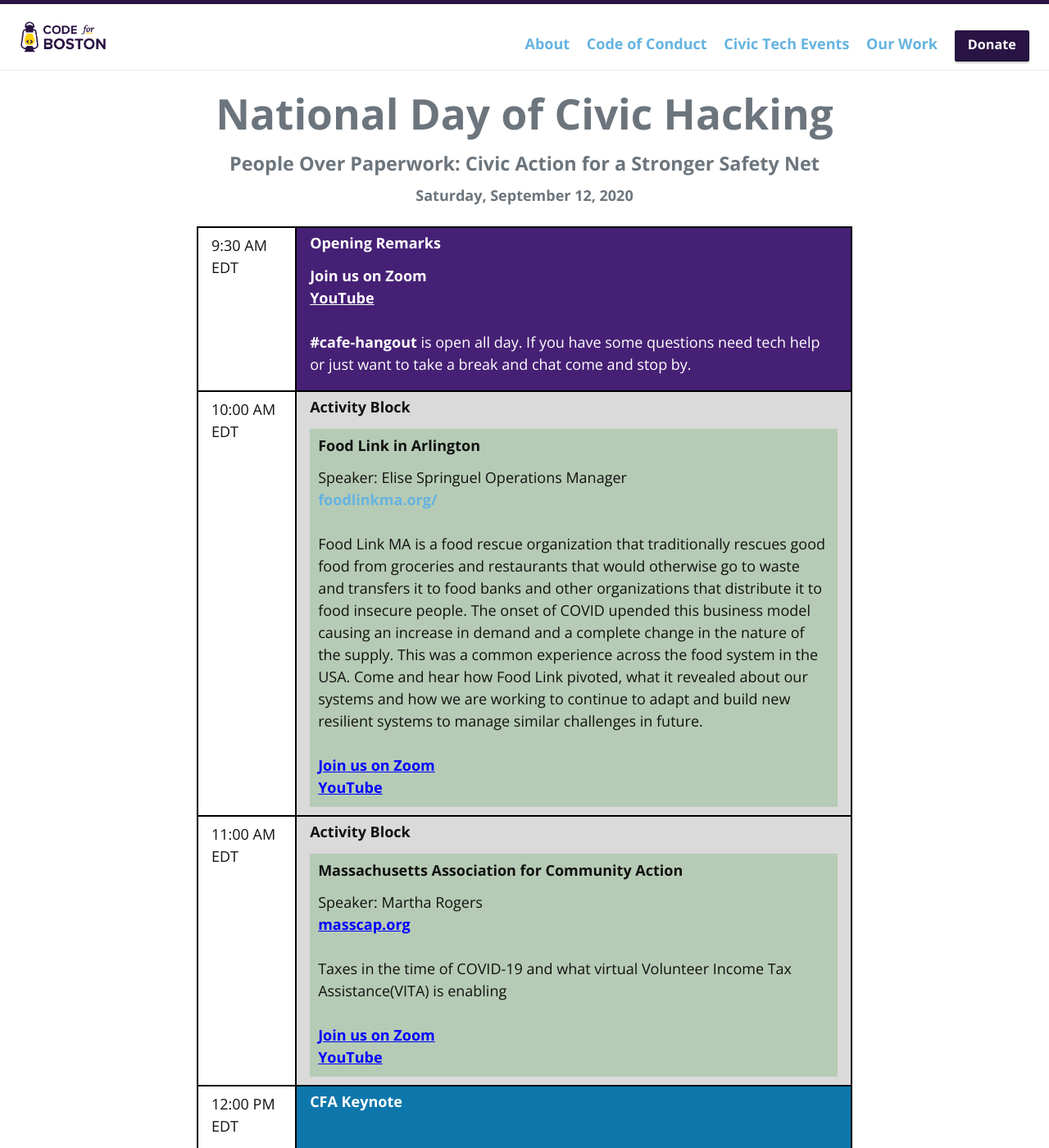
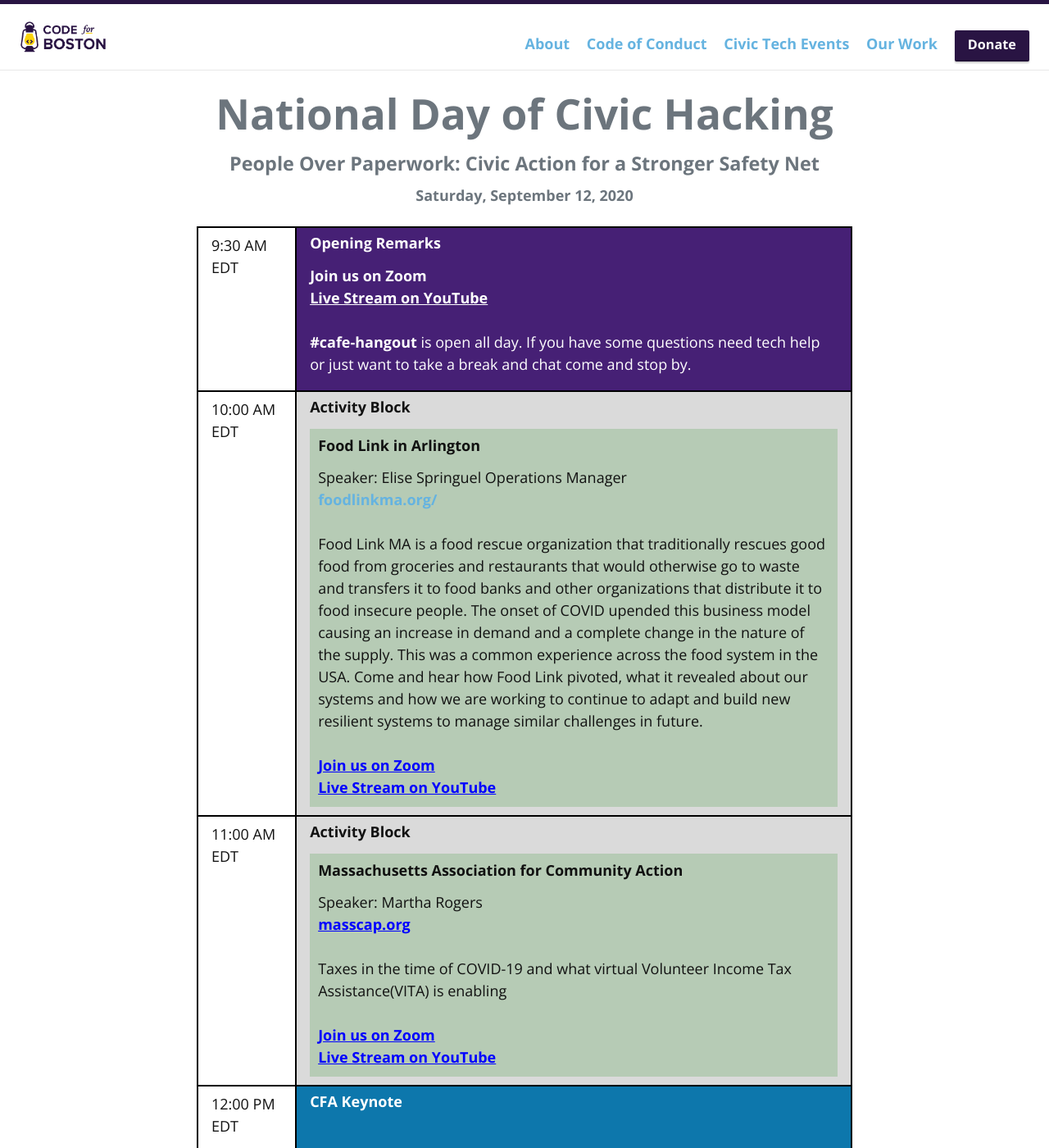
Before and after one commit to codeforboston/codeforboston.org, a Jekyll site: the page built from ndoch.html, in a window 1280 px wide and 1400 px high. Shown: the whole window at 82% size. Built offline with Jekyll 4.4.1, drawn with Linux system fonts in a browser that asks for light colours; nearby versions of some CDN libraries; some of the changed text lies outside the part shown.

Commit message:
Updated youtube links and add Opening Zoom link

```diff
--- a/ndoch.html
+++ b/ndoch.html
@@ -140,13 +140,13 @@
           Opening Remarks
         </h5>
         <div>
-          <a target="_blank" style="color: white;">
+          <a href="https://codeforamerica.zoom.us/j/94694143140?pwd=YXBkMEZXUlg3RTRwV0wxOFBIQ1pBdz09" target="_blank" style="color: white;">
             Join us on Zoom
           </a>
         </div>
         <div>
           <a href="https://www.youtube.com/watch?v=QdUv6oGgfmY&feature=youtu.be" target="_blank" style="color: white;">
-            <u>YouTube</u>
+            <u>Live Stream on YouTube</u>
           </a>
         </div>
 
@@ -196,7 +196,7 @@
           <div>
             <a target="_blank" style="text-decoration: underline; color: blue;">Join us on Zoom</a>
             <br />
-            <a target="_blank" style="text-decoration: underline; color: blue;">YouTube</a>
+            <a href="https://www.youtube.com/watch?v=HejfO9Hm1TI" target="_blank" style="text-decoration: underline; color: blue;">Live Stream on YouTube</a>
           </div>
         </div>
       </td>
@@ -233,7 +233,7 @@
           <div>
             <a target="_blank" style="text-decoration: underline; color: blue;">Join us on Zoom</a>
             <br />
-            <a target="_blank" style="text-decoration: underline; color: blue;">YouTube</a>
+            <a href="https://www.youtube.com/watch?v=QXloM37o7p4" target="_blank" style="text-decoration: underline; color: blue;">Live Stream on YouTube</a>
           </div>
         </div>
       </td>
@@ -317,7 +317,7 @@
           <div>
             <a target="_blank" style="text-decoration: underline; color: blue;">Join us on Zoom</a>
             <br />
-            <a target="_blank" style="text-decoration: underline; color: blue;">YouTube</a>
+            <a href="https://www.youtube.com/watch?v=lssM4iH7DhI" target="_blank" style="text-decoration: underline; color: blue;">Live Stream on YouTube</a>
           </div>
         </div>
         <br />
@@ -339,8 +339,6 @@
           <br />
           <div>
             <a target="_blank" style="text-decoration: underline; color: blue;">Join us on Zoom</a>
-            <br />
-            <a target="_blank" style="text-decoration: underline; color: blue;">YouTube</a>
           </div>
         </div>
         <br />
@@ -556,8 +554,6 @@
         </div>
         <div>
           <a target="_blank" style="text-decoration: underline; color: blue;">Join us on Zoom</a>
-          <br />
-          <a target="_blank" style="text-decoration: underline; color: blue;">YouTube</a>
         </div>
       </td>
     </tr>
```
